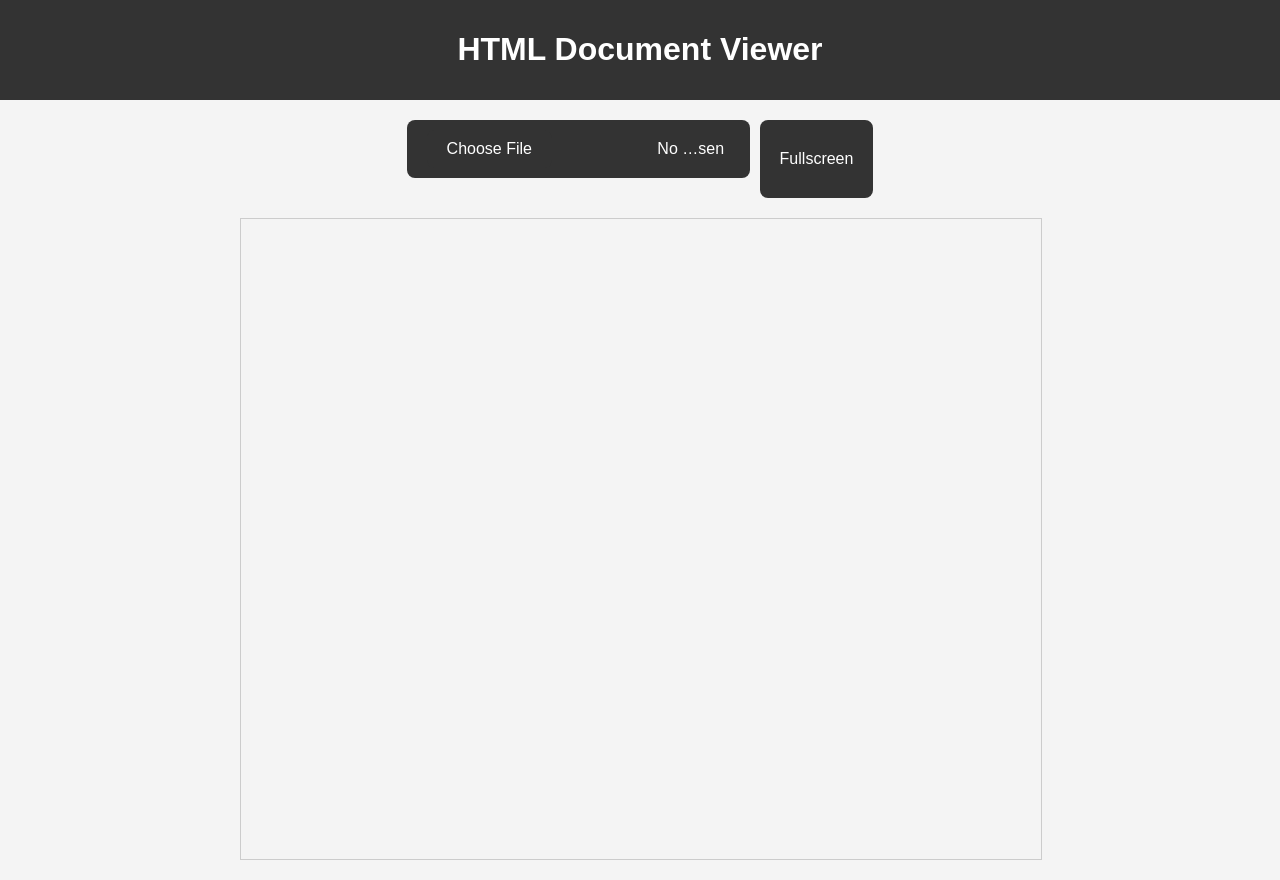
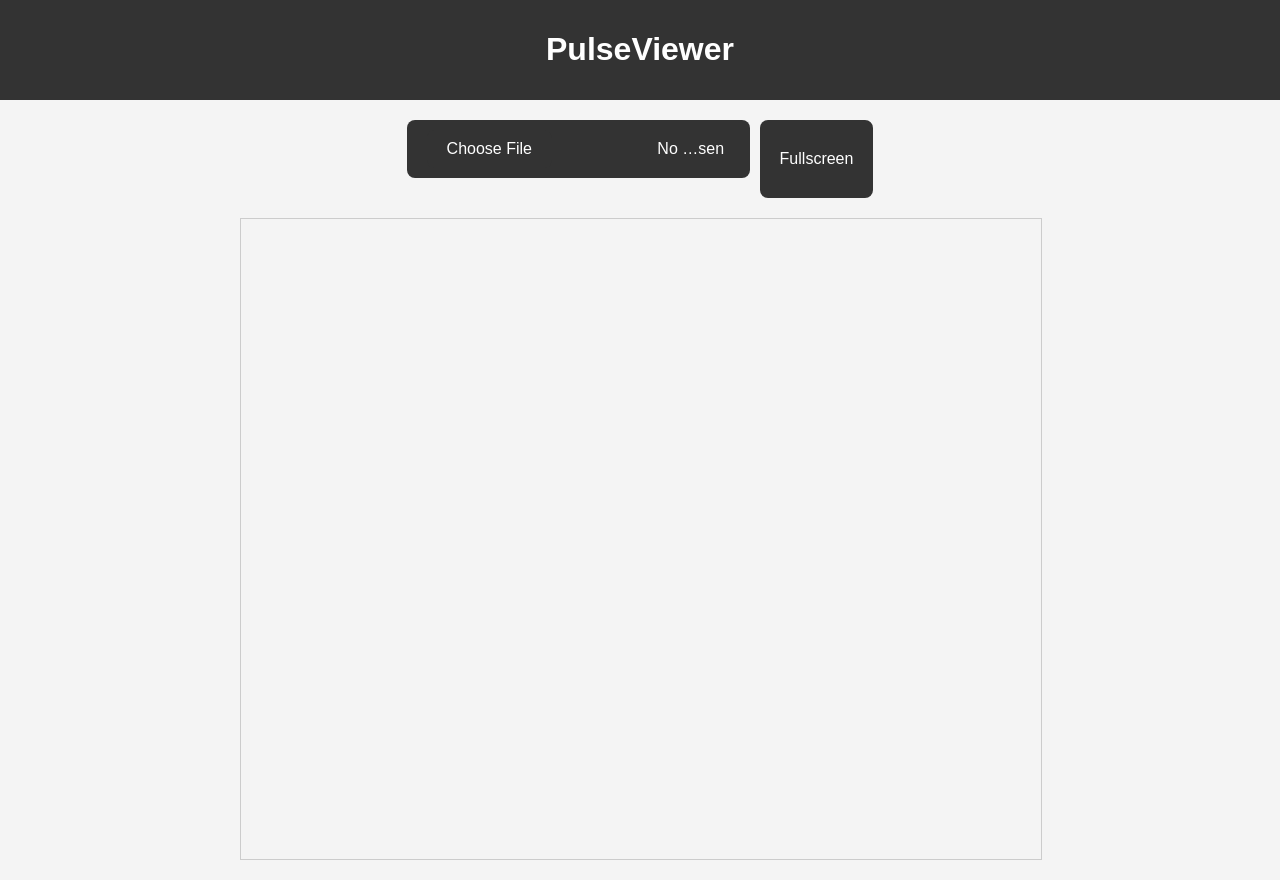
Before and after one commit to PulsarPulse/PulsarViewer, a plain HTML site: page index.html in a window 1280 px wide. Drawn offline with Linux system fonts and the light colour scheme.

Commit message:
Update index.html

```diff
--- a/index.html
+++ b/index.html
@@ -3,7 +3,7 @@
 <head>
     <meta charset="UTF-8">
     <meta name="viewport" content="width=device-width, initial-scale=1.0">
-    <title>HTML Document Viewer</title>
+    <title>PulseViewer</title>
     <style>
         body {
             font-family: Arial, sans-serif;
@@ -88,7 +88,7 @@
 </head>
 <body>
     <header>
-        <h1>HTML Document Viewer</h1>
+        <h1>PulseViewer</h1>
     </header>
     <div class="container">
         <div class="button-container">
```
